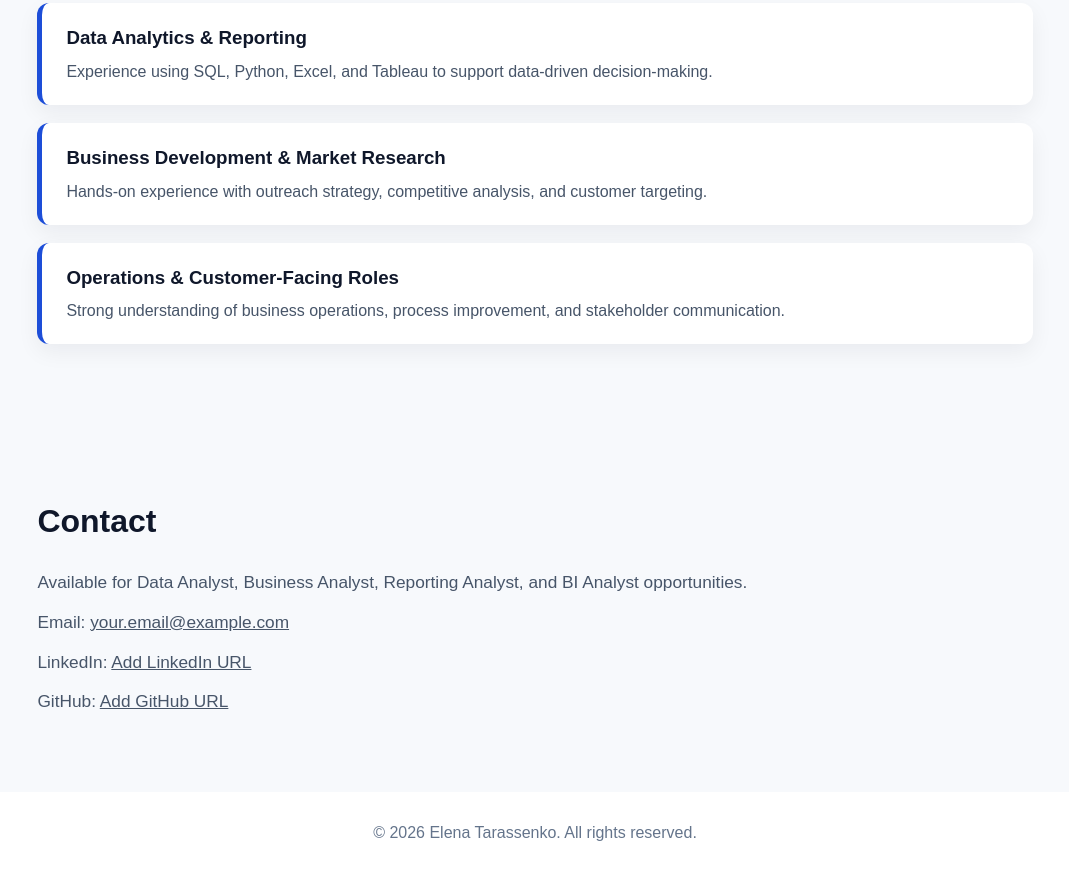
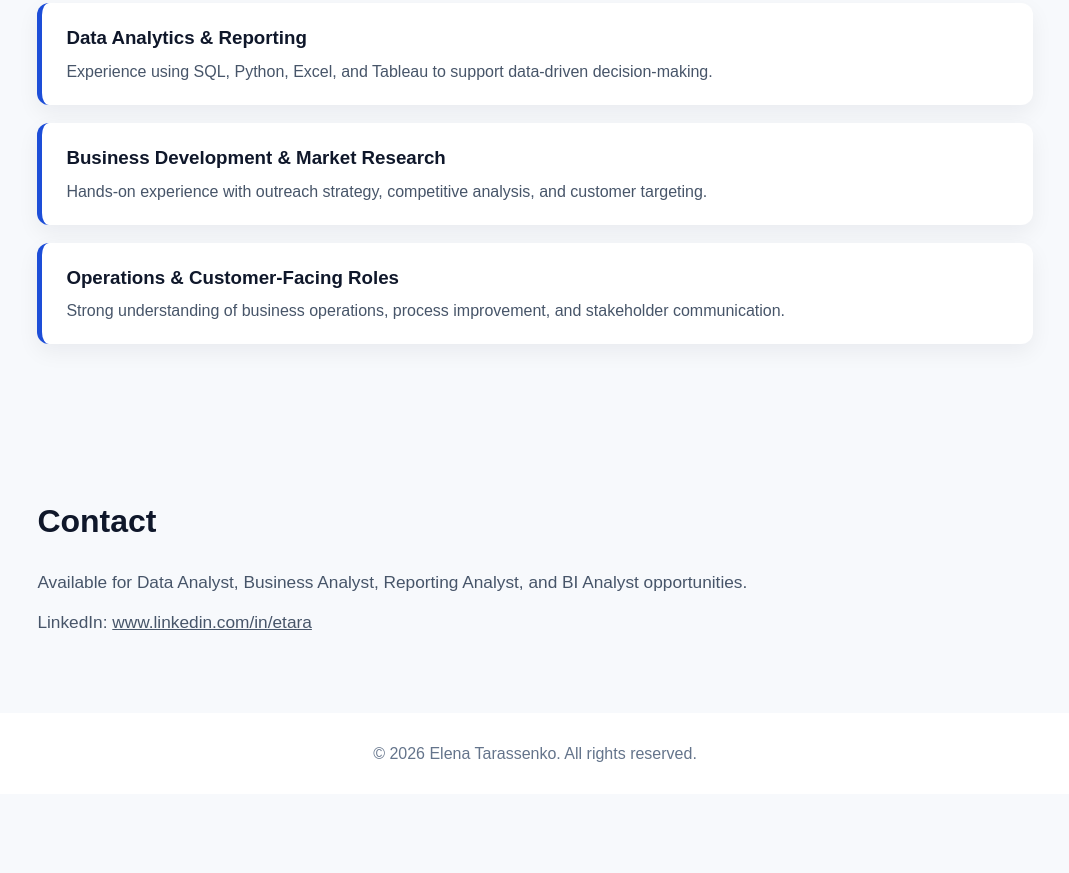
Before and after one commit to tarassenkoe/tarassenkoe.github.io, a plain HTML site: page index.html in a window 1280 px wide. Shown: the part 2400-3273 px from the top of the page, without its empty margins (105-1174 px from the left). After the commit the page ends 3194 px from the top, so only its background shows below. Drawn offline with Linux system fonts and the light colour scheme.

Commit message:
Add files via upload

```diff
--- a/index.html
+++ b/index.html
@@ -96,9 +96,9 @@
     <section id="contact" class="section contact">
       <h2>Contact</h2>
       <p>Available for Data Analyst, Business Analyst, Reporting Analyst, and BI Analyst opportunities.</p>
-      <p class="contact-line">Email: <a href="mailto:tarassenkoe@gmail.com">your.email@example.com</a></p>
-      <p class="contact-line">LinkedIn: <a href="www.linkedin.com/in/etara">Add LinkedIn URL</a></p>
-      <p class="contact-line">GitHub: <a href="#917-843-1235">Add GitHub URL</a></p>
+      <!-- <p class="contact-line">Email: <a href="mailto:tarassenkoe@gmail.com">Email Me</a></p> -->
+      <p class="contact-line">LinkedIn: <a href="www.linkedin.com/in/etara">www.linkedin.com/in/etara</a></p>
+      <!-- <p class="contact-line">GitHub: <a href="#917-843-1235">Add GitHub URL</a></p> -->
     </section>
   </main>
 
```
